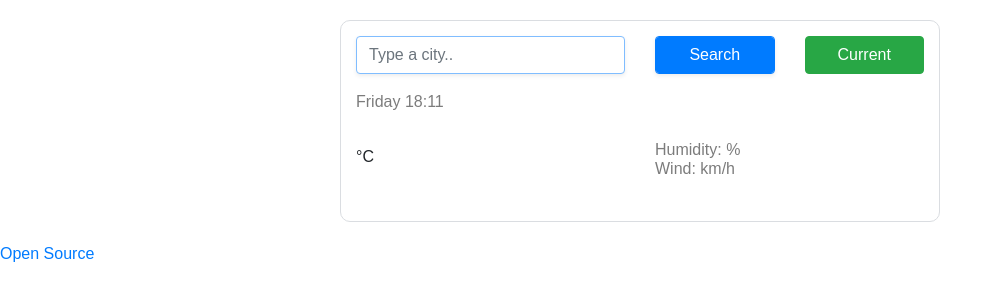
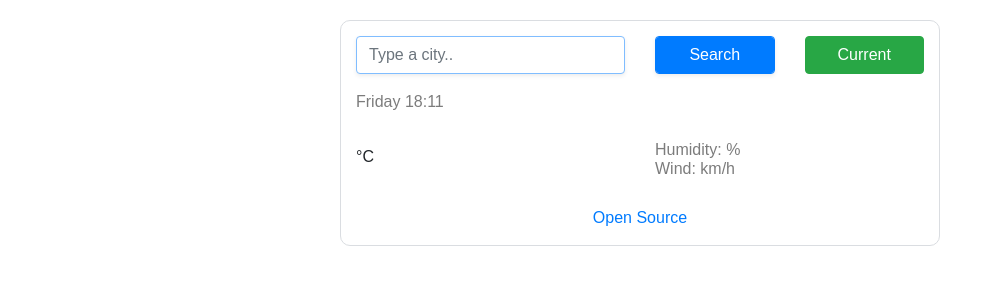
Before and after one commit to umapak13/Weather-app-project, a plain HTML site: page index.html in a window 1280 px wide. Shown: the whole page, without its empty margins (0-1003 px from the left). Drawn offline with nearby package versions, Linux system fonts and the light colour scheme; no server answers.

Commit message:
corrected the footer code

```diff
--- a/index.html
+++ b/index.html
@@ -69,13 +69,14 @@
             </ul>
           </div>
         </div>
+
+        <div class="footer">
+          <a href="https://github.com/umapak13/Weather-app-project.git"
+            >Open Source</a
+          >
+        </div>
       </div>
     </div>
-     <div class="footer">
-        <a href="https://github.com/jennjulien/weather-app.git">Open Source</a>
-
-
-    </body>
     <script src="script.js"></script>
   </body>
 </html>
--- a/style.css
+++ b/style.css
@@ -53,3 +53,6 @@ li {
 .search-form {
   margin-bottom: 20px;
 }
+.footer {
+  text-align: center;
+}
```
